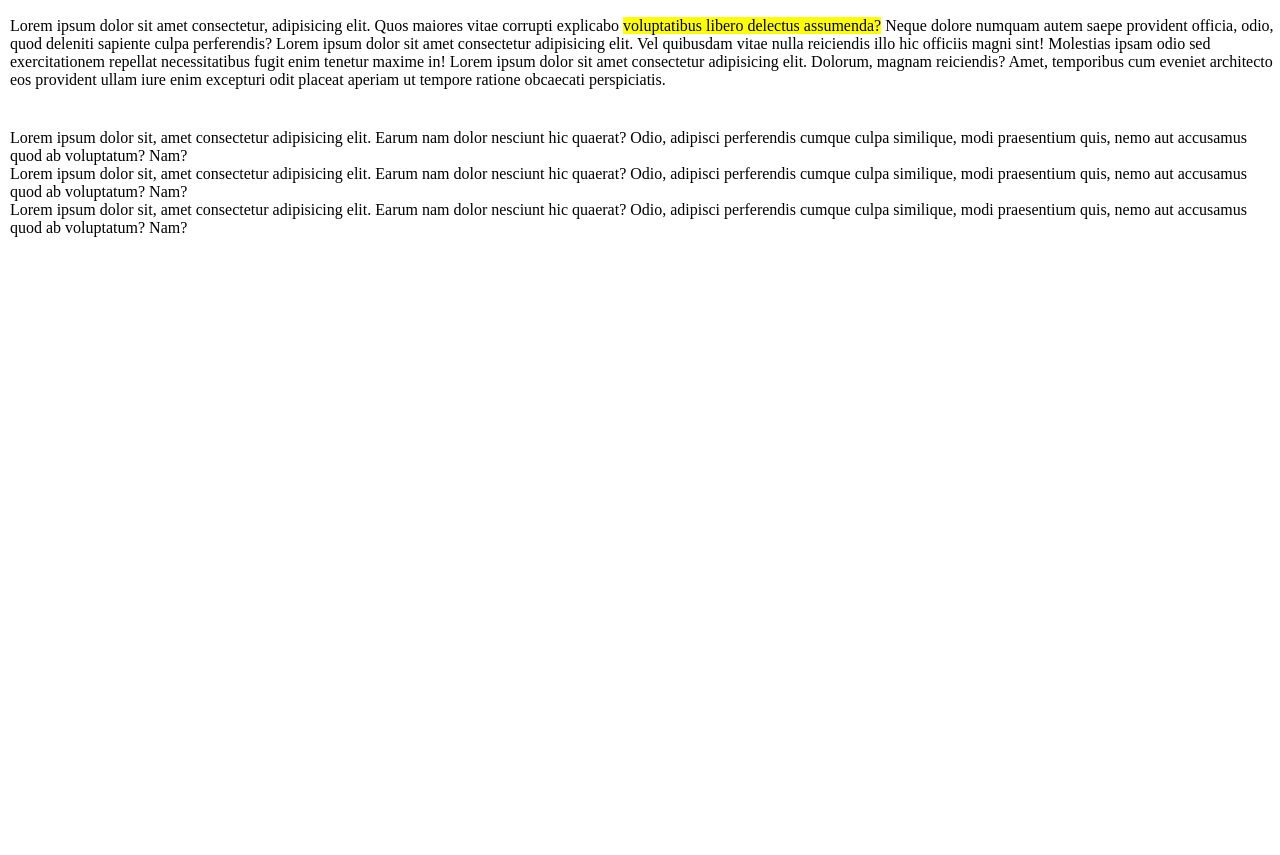
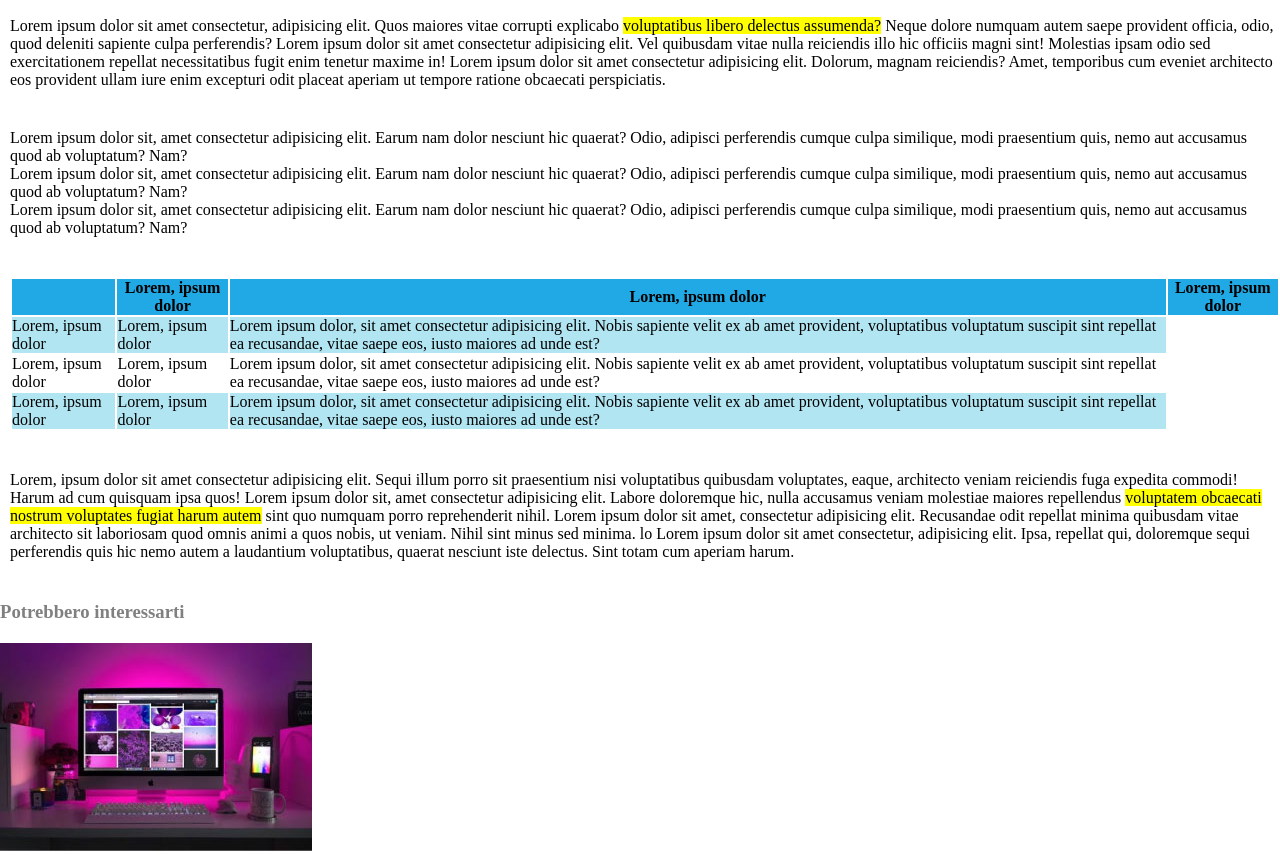
Before and after one commit to BagliettoAron/html-css-booleaner, a plain HTML site: page index.html in a window 1280 px wide. Shown: the part 565-1420 px from the top of the page. Before the commit the page ends 802 px from the top, so only its background shows below. Drawn offline with Linux system fonts and the light colour scheme.

Commit message:
quasi tutto tranne header

```diff
--- a/css/style.css
+++ b/css/style.css
@@ -7,6 +7,7 @@
 main{
     margin-left: 10px;
 }
+
 .big{
     font-size: 3em;
 }
@@ -37,6 +38,43 @@ main{
     background-color: yellow;
 }
 
-#long-text{
+
+.long-text , #list , table{
     margin-bottom: 40px;
 }
+
+table{
+    width: 100%;
+}
+
+th {
+    background-color: #20a9e5;
+
+}
+
+.tr-color{
+    background-color: #b1e5f2
+}
+
+#footer-text{
+    color: #808080;
+}
+
+footer h3{
+    margin-bottom: 20px;
+}
+
+#monitor-image{
+    background-image: url("img/monitor.jpg")
+    width: 70px;
+}
+
+#monitor-image{
+    width: 200px;
+    height: 180px;
+    background-color: red;
+}
+
+.monitor-image img{
+   background: cover;
+   max-width: 100%;
--- a/index.html
+++ b/index.html
@@ -27,41 +27,103 @@
 
 <main>
 
+    <!-- TITOLO -->
     <div class="container">
         <div>
             <h1 class="big">Internet deve essere al servizio del "bene pubblico" . il manifesto di Tim Berners Lee</h1>
+    <!-- TITOLO -->
 
             <div id="editor">
                 <span id="author">Scritto da <a href=""> The Booleaner</a></span> <br>
                 <span>il 10/10/2020</span>
             </div>
 
+            <!-- PHOTO TIM -->
             <div>
                 <img src="img/tim-1.jpg" alt="Tim.Berners-Lee-1">
                 <img src="img/tim-2.jpg" alt="Tim.Berners-Lee-2">
             </div>
+            <!-- /PHOTO TIM -->
 
+            <!-- CREDITS -->
             <div id="photo-info">
                 <span>1st Photo: John S. and James L. Knight Foundation, by Scott Henrichsen</span> <br>
                 <span>2nd Photo: Wikimedia, by Paul Clarke</span>
             </div>
+            <!-- CREDITS -->
 
-            <div id="long-text">
+            <!-- FIRST LONG TEXT -->
+            <div class="long-text">
                 Lorem ipsum dolor sit amet consectetur, adipisicing elit. Quos maiores vitae corrupti explicabo  <span class="bg-yellow">voluptatibus libero delectus assumenda?</span>  Neque dolore numquam autem saepe provident officia, odio, quod deleniti sapiente culpa perferendis? Lorem ipsum dolor sit amet consectetur adipisicing elit. Vel quibusdam vitae nulla reiciendis illo hic officiis magni sint! Molestias ipsam odio sed exercitationem repellat necessitatibus fugit enim tenetur maxime in! Lorem ipsum dolor sit amet consectetur adipisicing elit. Dolorum, magnam reiciendis? Amet, temporibus cum eveniet architecto eos provident ullam iure enim excepturi odit placeat aperiam ut tempore ratione obcaecati perspiciatis.
             </div>
+            <!-- /FIRST LONG TEXT -->
 
-            <div>
+            <!-- LIST -->
+            <div id="list">
                 <ul>
                    <li>Lorem ipsum dolor sit, amet consectetur adipisicing elit. Earum nam dolor nesciunt hic quaerat? Odio, adipisci perferendis cumque culpa similique, modi praesentium quis, nemo aut accusamus quod ab voluptatum? Nam?</li>
                    <li>Lorem ipsum dolor sit, amet consectetur adipisicing elit. Earum nam dolor nesciunt hic quaerat? Odio, adipisci perferendis cumque culpa similique, modi praesentium quis, nemo aut accusamus quod ab voluptatum? Nam?</li>
                    <li>Lorem ipsum dolor sit, amet consectetur adipisicing elit. Earum nam dolor nesciunt hic quaerat? Odio, adipisci perferendis cumque culpa similique, modi praesentium quis, nemo aut accusamus quod ab voluptatum? Nam?</li>
                 </ul>
             </div>
+            <!-- /LIST -->
+
+            <!-- TABLE -->
+            <table>
+
+                <th>
+                    <th>Lorem, ipsum dolor</th>
+                    <th>Lorem, ipsum dolor</th>
+                    <th>Lorem, ipsum dolor</th>
+                </th>
+
+                <tr class="tr-color">
+                    <td>Lorem, ipsum dolor</td>
+                    <td>Lorem, ipsum dolor</td>
+                    <td>Lorem ipsum dolor, sit amet consectetur adipisicing elit. Nobis sapiente velit ex ab amet provident, voluptatibus voluptatum suscipit sint repellat ea recusandae, vitae saepe eos, iusto maiores ad unde est?</td>
+                </tr>
+
+                <tr>
+                    <td>Lorem, ipsum dolor</td>
+                    <td>Lorem, ipsum dolor</td>
+                    <td>Lorem ipsum dolor, sit amet consectetur adipisicing elit. Nobis sapiente velit ex ab amet provident, voluptatibus voluptatum suscipit sint repellat ea recusandae, vitae saepe eos, iusto maiores ad unde est?</td>
+                </tr>
+
+                <tr class="tr-color">
+                    <td>Lorem, ipsum dolor</td>
+                    <td>Lorem, ipsum dolor</td>
+                    <td>Lorem ipsum dolor, sit amet consectetur adipisicing elit. Nobis sapiente velit ex ab amet provident, voluptatibus voluptatum suscipit sint repellat ea recusandae, vitae saepe eos, iusto maiores ad unde est?</td>
+                </tr>
+
+            </table>
+             <!-- /TABLE -->
+
+             <!-- SECOND LONG TEXT -->
+            <div class="long-text">
+                Lorem, ipsum dolor sit amet consectetur adipisicing elit. Sequi illum porro sit praesentium nisi voluptatibus quibusdam voluptates, eaque, architecto veniam reiciendis fuga expedita commodi! Harum ad cum quisquam ipsa quos! Lorem ipsum dolor sit, amet consectetur adipisicing elit. Labore doloremque hic, nulla accusamus veniam molestiae maiores repellendus <span class="bg-yellow">voluptatem obcaecati nostrum voluptates fugiat harum autem</span>  sint quo numquam porro reprehenderit nihil. Lorem ipsum dolor sit amet, consectetur adipisicing elit. Recusandae odit repellat minima quibusdam vitae architecto sit laboriosam quod omnis animi a quos nobis, ut veniam. Nihil sint minus sed minima. lo Lorem ipsum dolor sit amet consectetur, adipisicing elit. Ipsa, repellat qui, doloremque sequi perferendis quis hic nemo autem a laudantium voluptatibus, quaerat nesciunt iste delectus. Sint totam cum aperiam harum.
+            </div>
+             <!-- /SECOND LONG TEXT -->
+
         </div>
-
 
     </div>
 
 </main>
+
+<!-- FOOTER -->
+<footer>
+    <h3 id="footer-text">Potrebbero interessarti</h3>
+
+    <div id="monitor-image">
+        <div class="img">
+            <img src="img/monitor.jpg" alt="">
+        </div>
+
+    </div>
+</footer>
+<!-- /FOOTER -->
+
+
+
 </body>
 </html>
```
